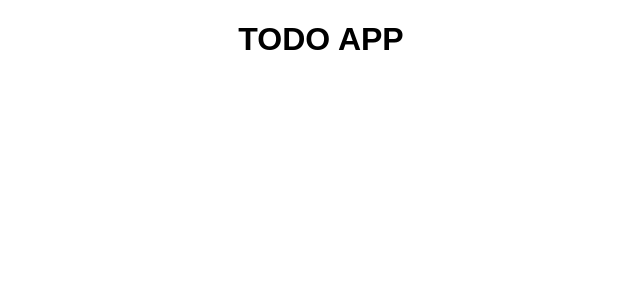
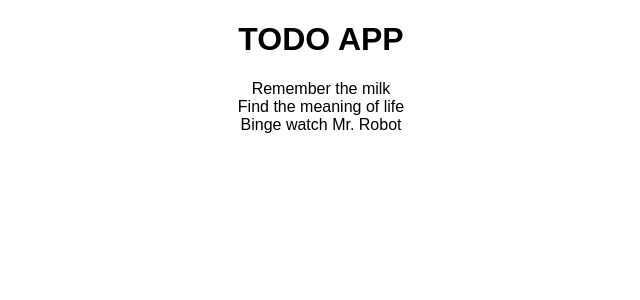
Before and after one commit to hkoskinen/mandatory-todo-app, a React (Create React App) app: page / in a window 1280 px wide. Shown: the top 300 px of the page, without its empty margins (319-959 px from the left). Built offline with nearby package versions, Linux system fonts and the light colour scheme.

Commit message:
Add TodoItem component and few sample items

```diff
--- a/src/App.js
+++ b/src/App.js
@@ -1,11 +1,34 @@
 import React, { Component } from 'react';
 import './App.css';
 
+const TodoItem = ({text}) => (
+  <div className="todo-item">{text}</div>
+);
+
+const TodoItems = ({items}) => (
+  <div className="todo-items">
+    {items.length ? (
+      items.length && items.map(item => <TodoItem text={item.text} />)
+    ) : (
+      <div>You don't have any todo items.</div>
+    )}
+  </div>
+);
+
 class App extends Component {
+  state = {
+    todoItems: [
+      { text: 'Remember the milk' },
+      { text: 'Find the meaning of life' },
+      { text: 'Binge watch Mr. Robot' }
+    ]
+  }
+
   render() {
     return (
       <div className="App">
         <h1>TODO APP</h1>
+        <TodoItems items={this.state.todoItems} />
       </div>
     );
   }
```
